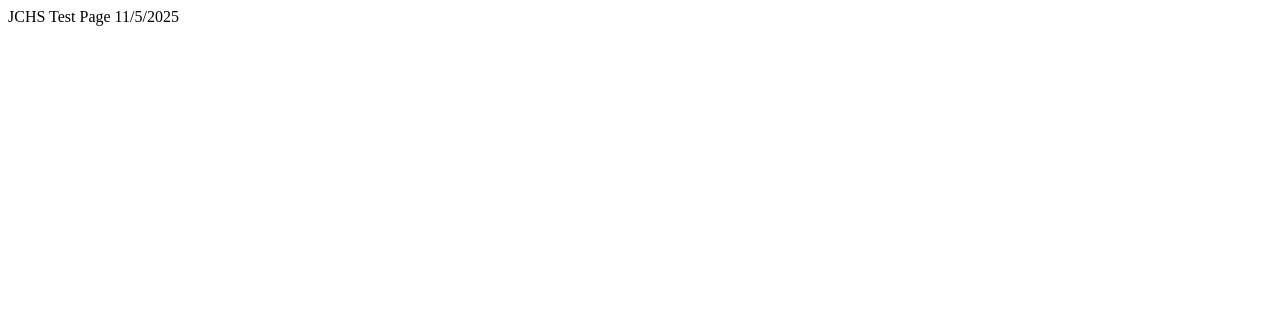
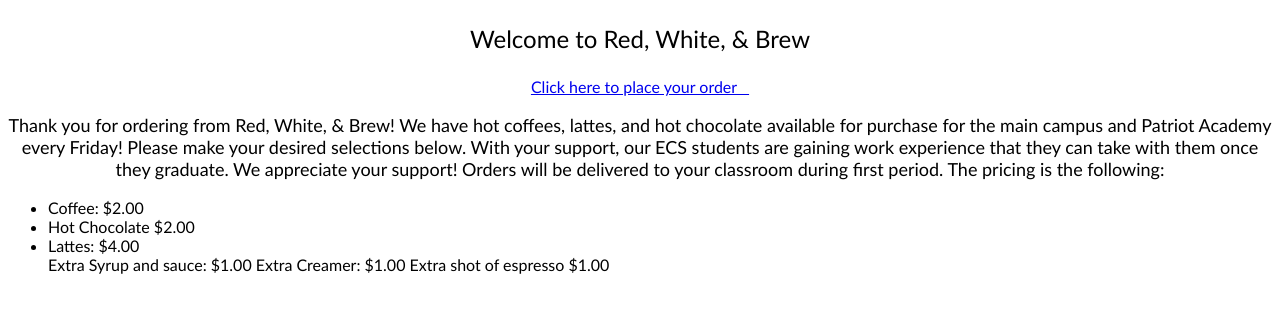
Before and after one commit to JCHSGit1/JCHSGit1.io, a plain HTML site: page index.html in a window 1280 px wide. Drawn offline with Linux system fonts and the light colour scheme.

Commit message:
Update index.html

```diff
--- a/index.html
+++ b/index.html
@@ -6,6 +6,10 @@
 </head>
 
 <body>
-JCHS Test Page 11/5/2025
+<span style="font-family: 'Gill Sans', 'Gill Sans MT', 'Myriad Pro', 'DejaVu Sans Condensed', Helvetica, Arial, sans-serif" >
+<p style="text-align: center; font-size: x-large;"> Welcome to Red, White, &amp; Brew</p>
+<p style="text-align: center"><a href="https://forms.office.com/Pages/ResponsePage.aspx?id=_9HvXTk8w0uJJK-UIT6Zkc3umbWuV0RPvyc7MmPIWXtUNUo2REEzWUk3TThNSUs1S0o2MDFNMjhZNi4u">Click here to place your order&nbsp; &nbsp;<span style="text-align: center"></span></a></p>
+<p style="text-align: center; font-size: large;">Thank you for ordering from Red, White, &amp; Brew! We have hot coffees, lattes, and hot chocolate available for purchase for the main campus and Patriot Academy every Friday! Please make your desired selections below. With your support, our ECS students are gaining work experience that they can take with them once they graduate. We appreciate your support! Orders will be delivered to your classroom during first period. The pricing is the following:<ul><li>Coffee: $2.00</li><li>Hot Chocolate $2.00</li> <li>Lattes: $4.00</li> Extra Syrup and sauce: $1.00 Extra Creamer: $1.00 Extra shot of espresso $1.00</ul> &nbsp;</p>
+</span>
 </body>
 </html>
```
